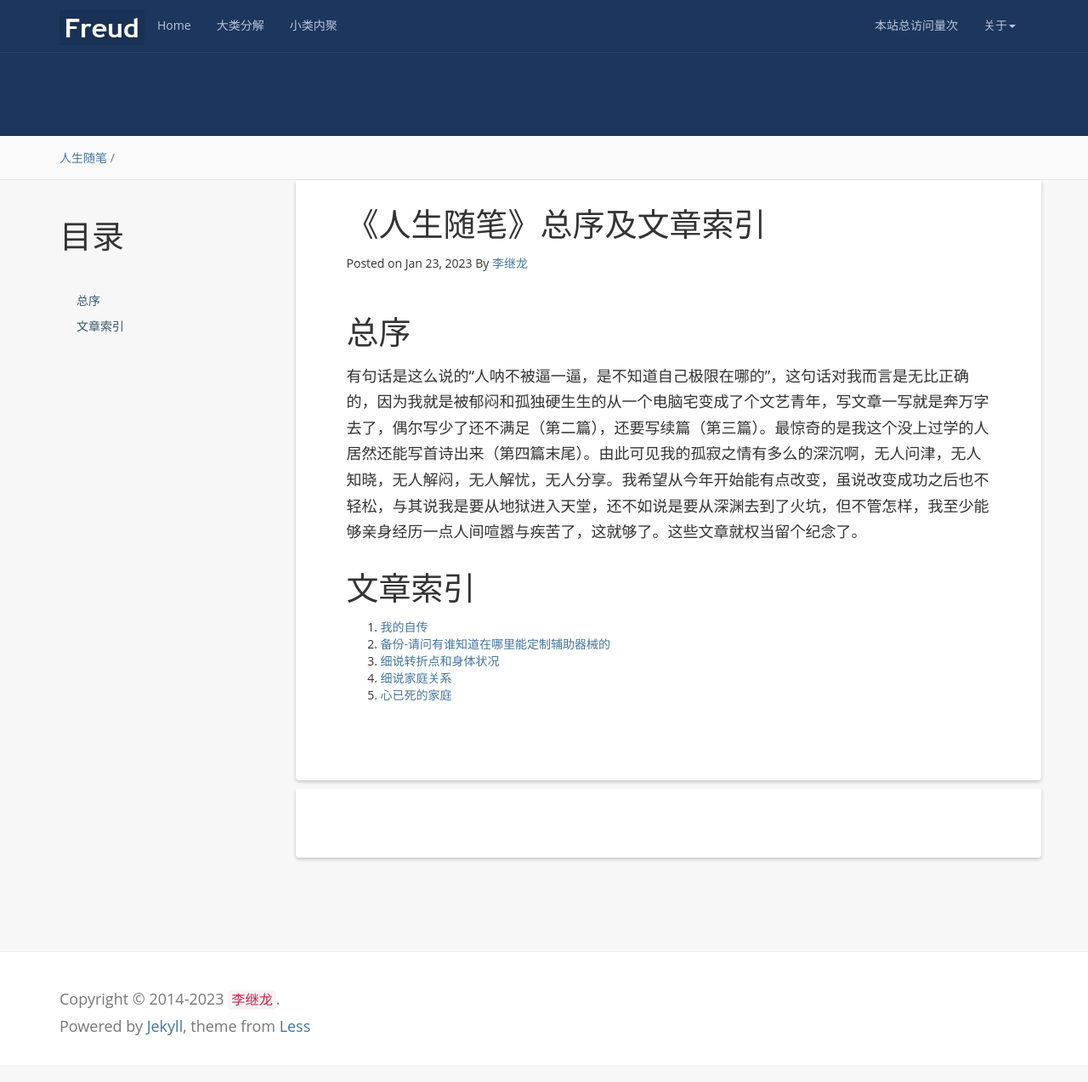
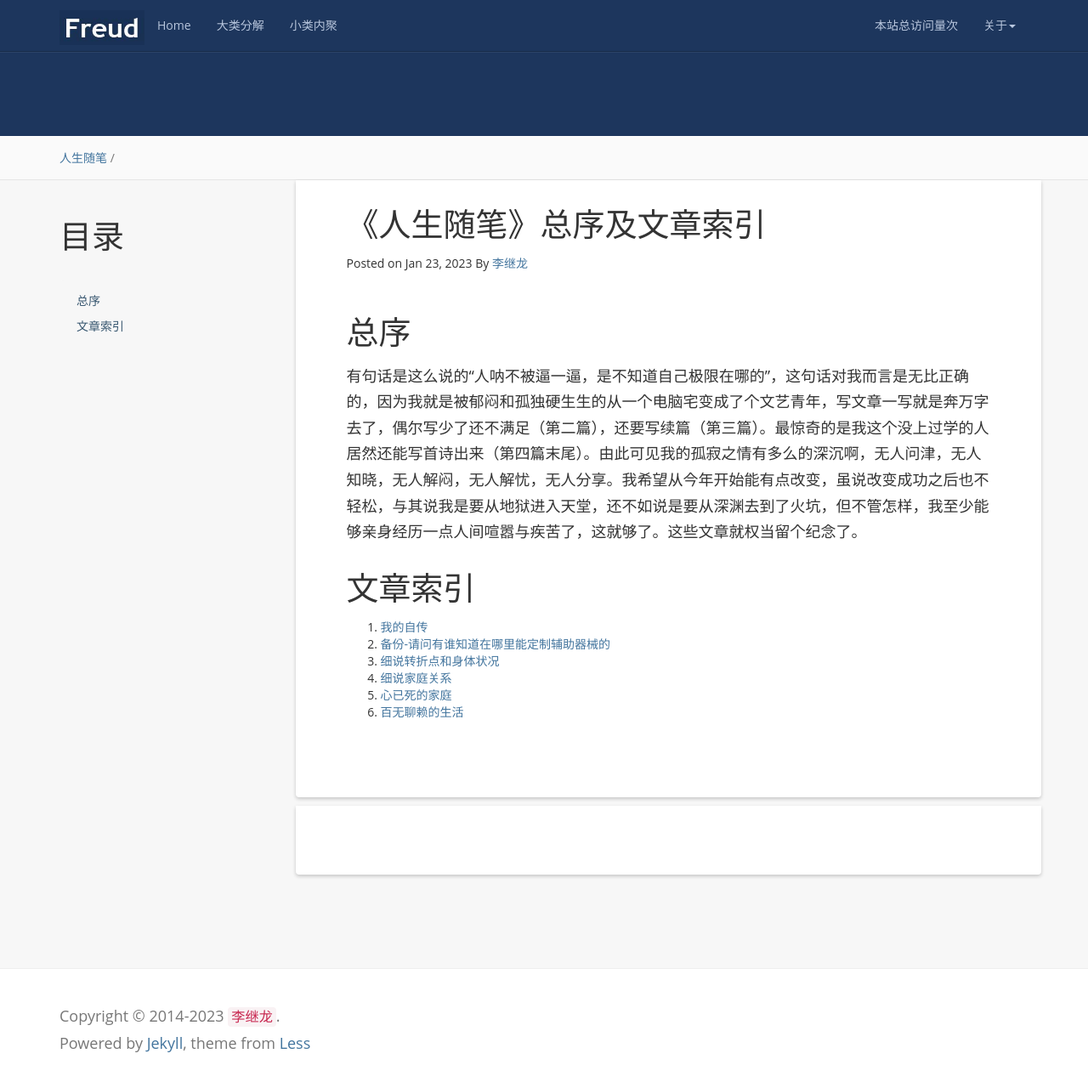
Before and after one commit to kljzndx/My-Blog, a Jekyll site: the page built from _posts/2023-01-23-my-life-notes-index.md, in a window 1280 px wide and 1273 px high. Shown: the whole window at 85% size. Built offline with Jekyll 4.4.1, drawn with Linux system fonts in a browser that asks for light colours; nearby versions of some CDN libraries; comment, search, counter and statistics services are not loaded.

Commit message:
更新总目录

```diff
--- a/_posts/2023-01-23-my-life-notes-index.md
+++ b/_posts/2023-01-23-my-life-notes-index.md
@@ -19,3 +19,4 @@ tags: [随便写写]
 3. [细说转折点和身体状况](https://kljzndx.github.io/My-Blog/2022/11/02/%E7%BB%86%E8%AF%B4%E8%BD%AC%E6%8A%98%E7%82%B9%E5%92%8C%E8%BA%AB%E4%BD%93%E7%8A%B6%E5%86%B5/)
 4. [细说家庭关系](https://kljzndx.github.io/My-Blog/2023/01/22/%E7%BB%86%E8%AF%B4%E5%AE%B6%E5%BA%AD%E5%85%B3%E7%B3%BB/)
 5. [心已死的家庭](https://kljzndx.github.io/My-Blog/2023/06/01/%E5%BF%83%E5%B7%B2%E6%AD%BB%E7%9A%84%E5%AE%B6%E5%BA%AD/)
+6. [百无聊赖的生活](https://kljzndx.github.io/My-Blog/2023/07/17/%E7%99%BE%E6%97%A0%E8%81%8A%E8%B5%96%E7%9A%84%E7%94%9F%E6%B4%BB/)
```
